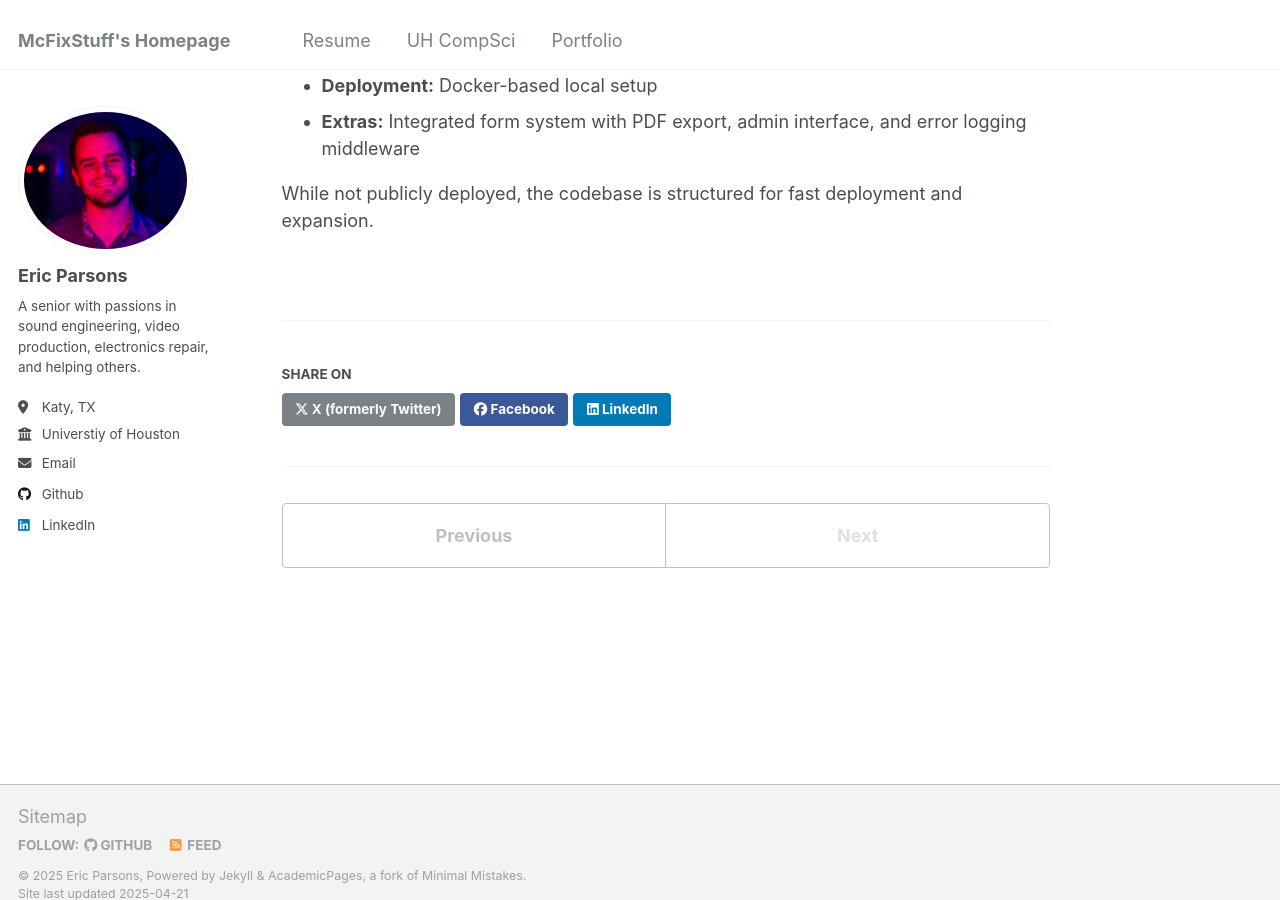
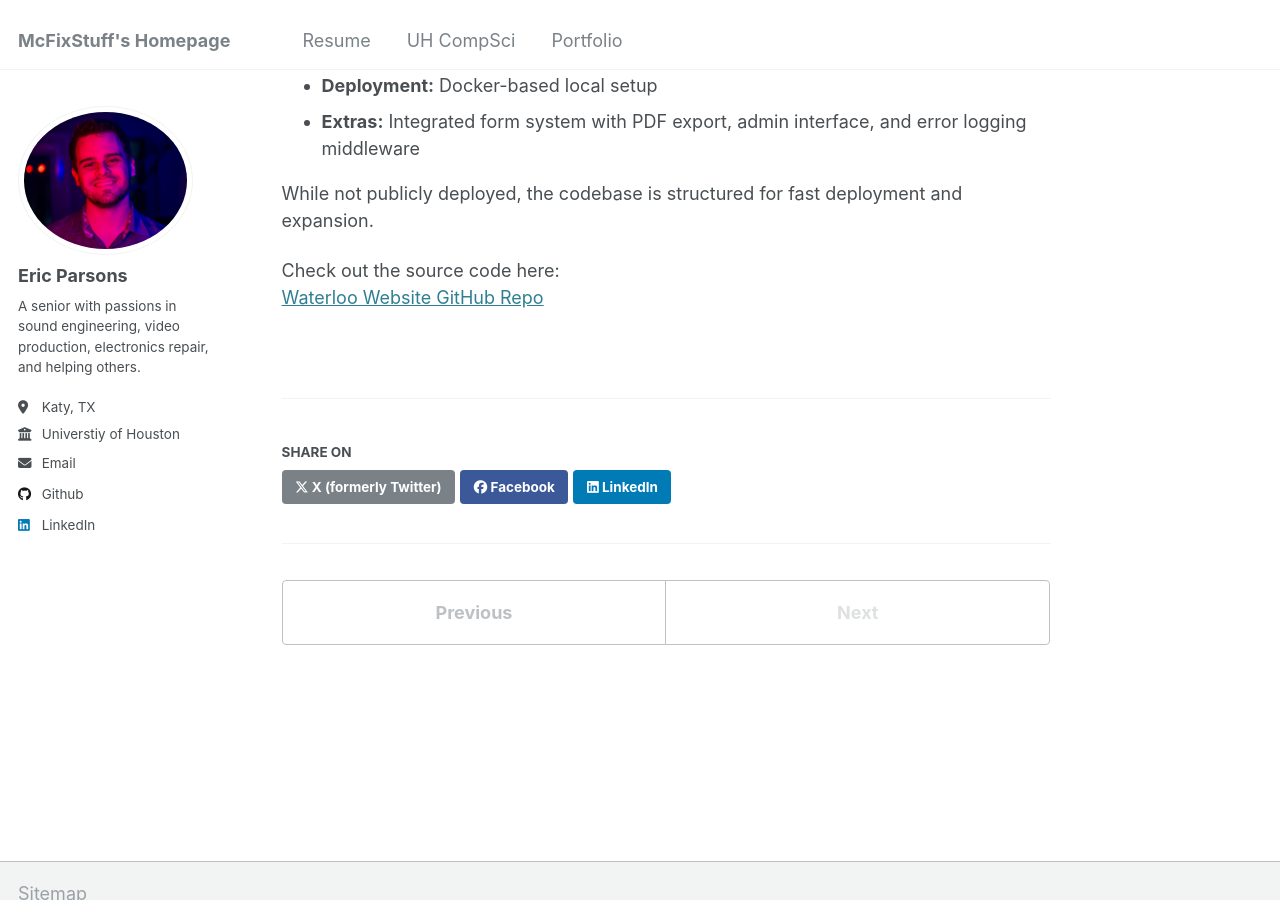
Before and after one commit to mcfixstuff/mcfixstuff.github.io, a Jekyll site: the page built from _portfolio/waterloo-website.md, in a window 1280 px wide and 900 px high, scrolled down 622 px. Built offline with Jekyll 4.4.1, drawn with Linux system fonts in a browser that asks for light colours.

Commit message:
Update waterloo-website.md

```diff
--- a/_portfolio/waterloo-website.md
+++ b/_portfolio/waterloo-website.md
@@ -23,3 +23,6 @@ The **Waterloo Website** is a Django web app built for coursework, inspired by u
 - **Extras:** Integrated form system with PDF export, admin interface, and error logging middleware
 
 While not publicly deployed, the codebase is structured for fast deployment and expansion.
+
+Check out the source code here:
+[Waterloo Website GitHub Repo](https://github.com/mcfixstuff/Waterloo_Website)
```
